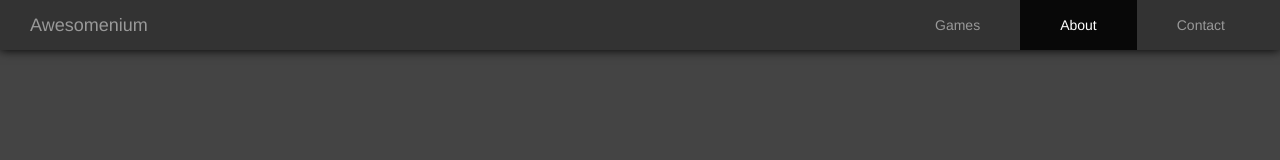
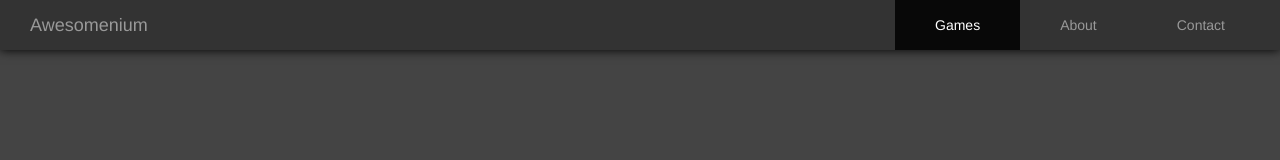
Before and after one commit to Awesomenium/Awesomenium.github.io, a plain HTML site: page about.html in a window 1280 px wide. Drawn offline with nearby package versions, Linux system fonts and the light colour scheme.

Commit message:
JKHAGKDJHGALKJSDGHLKADSHG

```diff
--- a/about.html
+++ b/about.html
@@ -25,8 +25,8 @@
             <!-- Collect the nav links, forms, and other content for toggling -->
             <div class="collapse navbar-collapse" id="bs-example-navbar-collapse-1">
               <ul class="nav navbar-nav navbar-right">
-                <li><a href="games">Games</a></li>
-                <li class="active"><a href="about.html">About</a></li>
+                <li class="active"><a href="games">Games</a></li>
+                <li><a href="about.html">About</a></li>
                 <li><a href="contact.html">Contact</a></li>
               </ul>
             </div><!-- /.navbar-collapse -->
```
